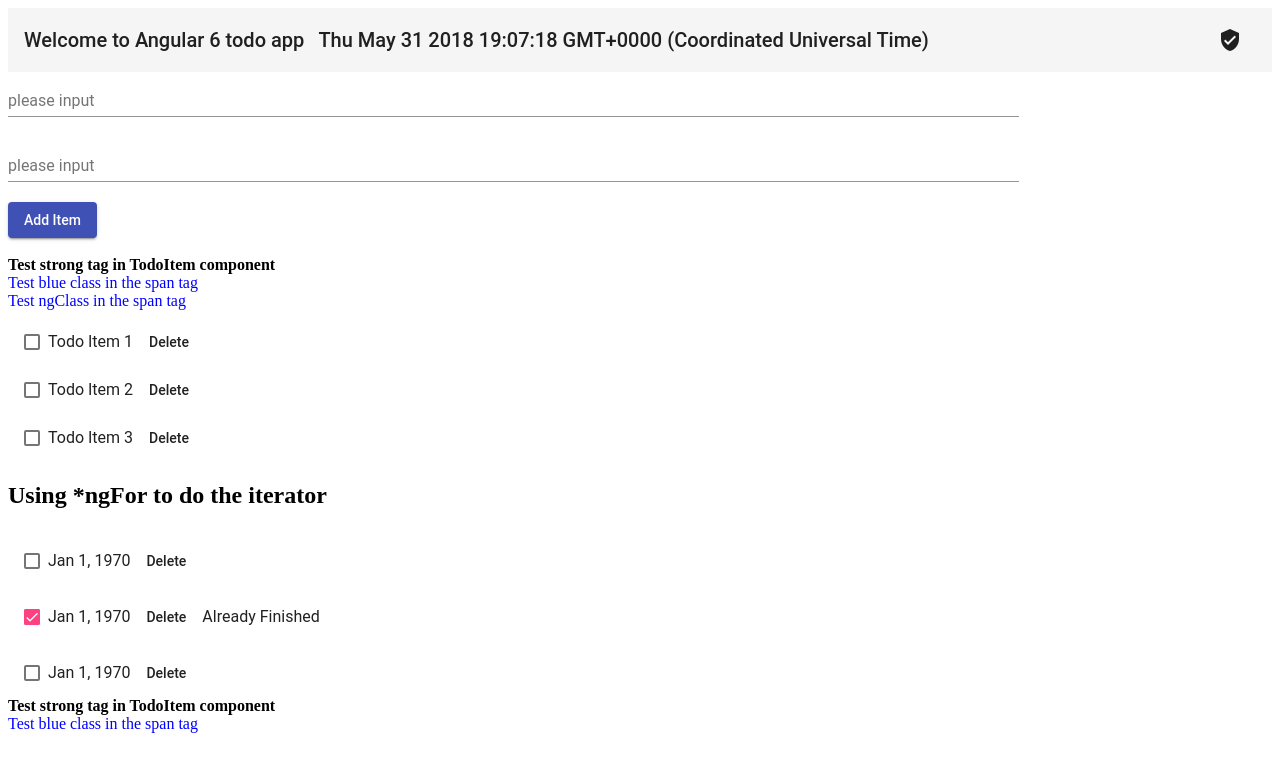
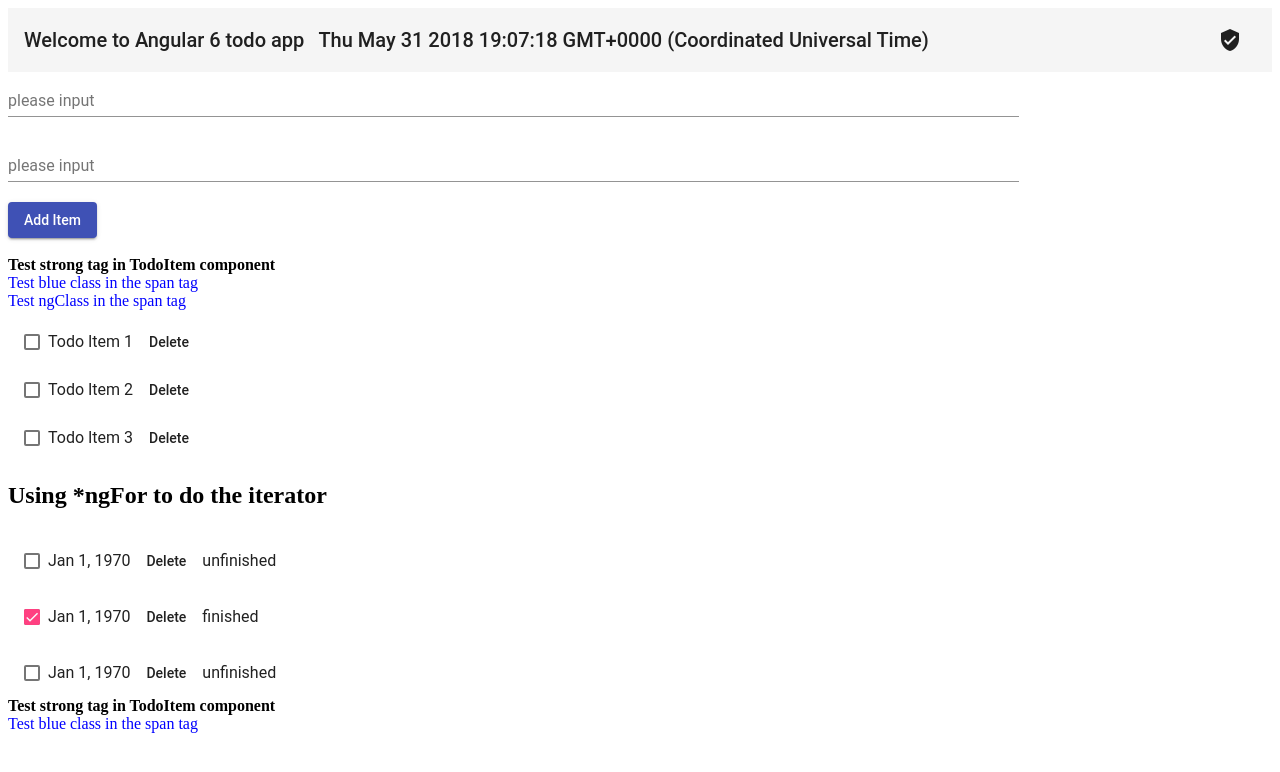
Before and after one commit to sawyerbutton/Angular6_ReLearning, an Angular app: page / in a window 1280 px wide. Shown: the top 772 px of the page. Built offline with nearby package versions, Linux system fonts and the light colour scheme.

Commit message:
added a custom pipe named as tododone

```diff
--- a/src/app/app.module.ts
+++ b/src/app/app.module.ts
@@ -16,12 +16,14 @@ import {MatButtonModule} from '@angular/material/button';
 import {MatListModule} from '@angular/material/list';
 import {MatCheckboxModule} from '@angular/material/checkbox';
 import {TodoListService} from './todo-list.service';
+import { TodoDonePipe } from './todo-done.pipe';
 @NgModule({
   declarations: [
     AppComponent,
     HeaderComponent,
     AddFormComponent,
-    TodoItemsComponent
+    TodoItemsComponent,
+    TodoDonePipe
   ],
   imports: [
     BrowserModule,
--- /dev/null
+++ b/src/app/todo-done.pipe.ts
@@ -0,0 +1,20 @@
+import { Pipe, PipeTransform } from '@angular/core';
+
+@Pipe({
+  name: 'todoDone'
+})
+export class TodoDonePipe implements PipeTransform {
+
+  // transform(value: any, args?: any): any {
+  //   return null;
+  // }
+  transform(todoDone: boolean, displayNotDone: boolean): any {
+    if (todoDone) {
+      return 'finished';
+    } else {
+      return 'unfinished';
+    }
+    // return '';
+  }
+
+}
--- a/src/app/todo-items/todo-items.component.html
+++ b/src/app/todo-items/todo-items.component.html
@@ -23,7 +23,8 @@
   <!--<mat-list-item ><mat-checkbox [checked]="item.done" id="item.id" [ngClass]="{'done':item.done,'text-danger':firstRecord, 'text-warning': lastRecotd, 'bg-info': evenRecord, 'bg-success': oddRecord}" (click)="itemClick(item)">{{recordIndex}}.{{item.value}}</mat-checkbox><a mat-button (click)="deleteItem(item)">Delete</a><span *ngIf="item.done">Already Finished</span></mat-list-item>-->
   <mat-list *ngFor="let item of getTodoList()">
     <!--{{item.id | date}} date is a pipe for transfer item.id a new Date() to a reasonable value-->
-    <mat-list-item><mat-checkbox [checked]="item.done" id="item.id" (click)="itemClick(item)">{{item.id | date}}</mat-checkbox><a mat-button (click)="deleteItem(item)">Delete</a><span *ngIf="item.done">Already Finished</span></mat-list-item>
+    <!--added a todo done pipe on the {{item.done}}-->
+    <mat-list-item><mat-checkbox [checked]="item.done" id="item.id" (click)="itemClick(item)">{{item.id | date}}</mat-checkbox><a mat-button (click)="deleteItem(item)">Delete</a><!--<span *ngIf="item.done">Already Finished</span>--><span>{{item.done | todoDone:true}}</span></mat-list-item>
 </mat-list>
 
 <div>
```
Also changed, not shown: 1 other file (tests, documents, lock files or other folders).
